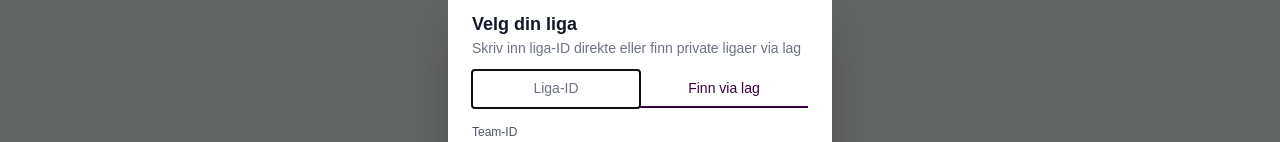
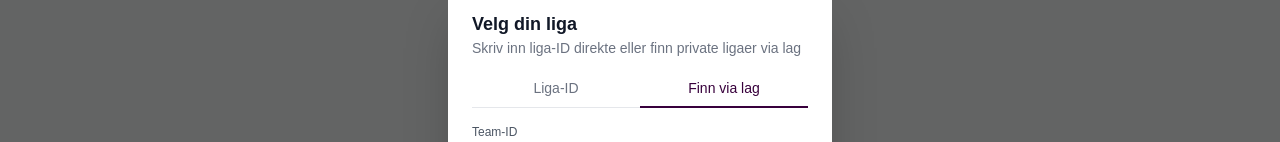
Before and after one commit to oysteinwaage/fpl17cup, a React (Vite) app: page / in a window 1280 px wide. Shown: the part 279-421 px from the top of the page. Built offline with nearby package versions, Linux system fonts and the light colour scheme.

Commit message:
fjerner auto-focus markering i login modalen

```diff
--- a/src/Login.tsx
+++ b/src/Login.tsx
@@ -364,7 +364,7 @@ class Login extends Component<LoginProps, LoginState> {
                   {/* Tabs */}
                   <div className="flex border-b border-gray-200 mb-4">
                     <button
-                      className={`flex-1 py-2 text-sm font-medium border-b-2 -mb-px transition-colors ${
+                      className={`flex-1 py-2 text-sm font-medium border-b-2 -mb-px transition-colors focus:outline-none ${
                         loginTab === 'direct'
                           ? 'border-fpl-purple text-fpl-purple'
                           : 'border-transparent text-gray-500 hover:text-gray-700'
@@ -374,7 +374,7 @@ class Login extends Component<LoginProps, LoginState> {
                       Liga-ID
                     </button>
                     <button
-                      className={`flex-1 py-2 text-sm font-medium border-b-2 -mb-px transition-colors ${
+                      className={`flex-1 py-2 text-sm font-medium border-b-2 -mb-px transition-colors focus:outline-none ${
                         loginTab === 'entry'
                           ? 'border-fpl-purple text-fpl-purple'
                           : 'border-transparent text-gray-500 hover:text-gray-700'
```
